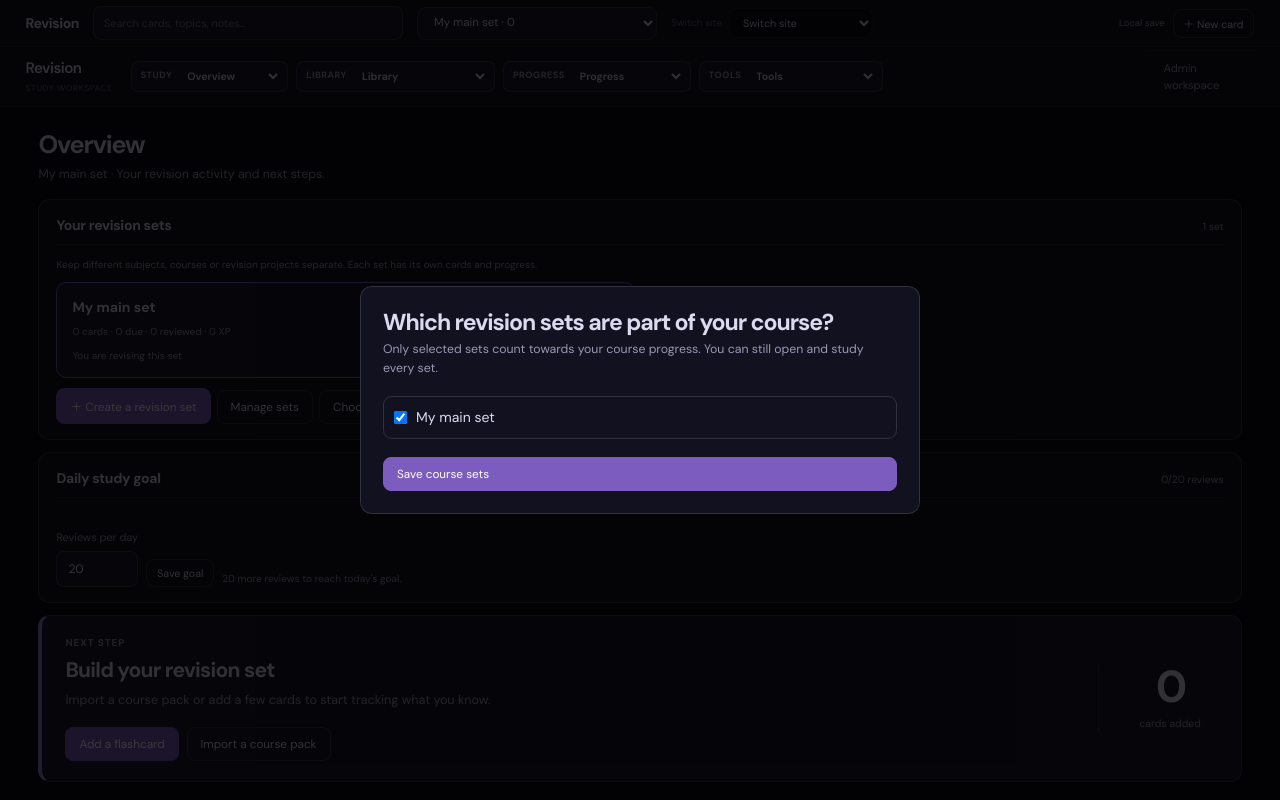
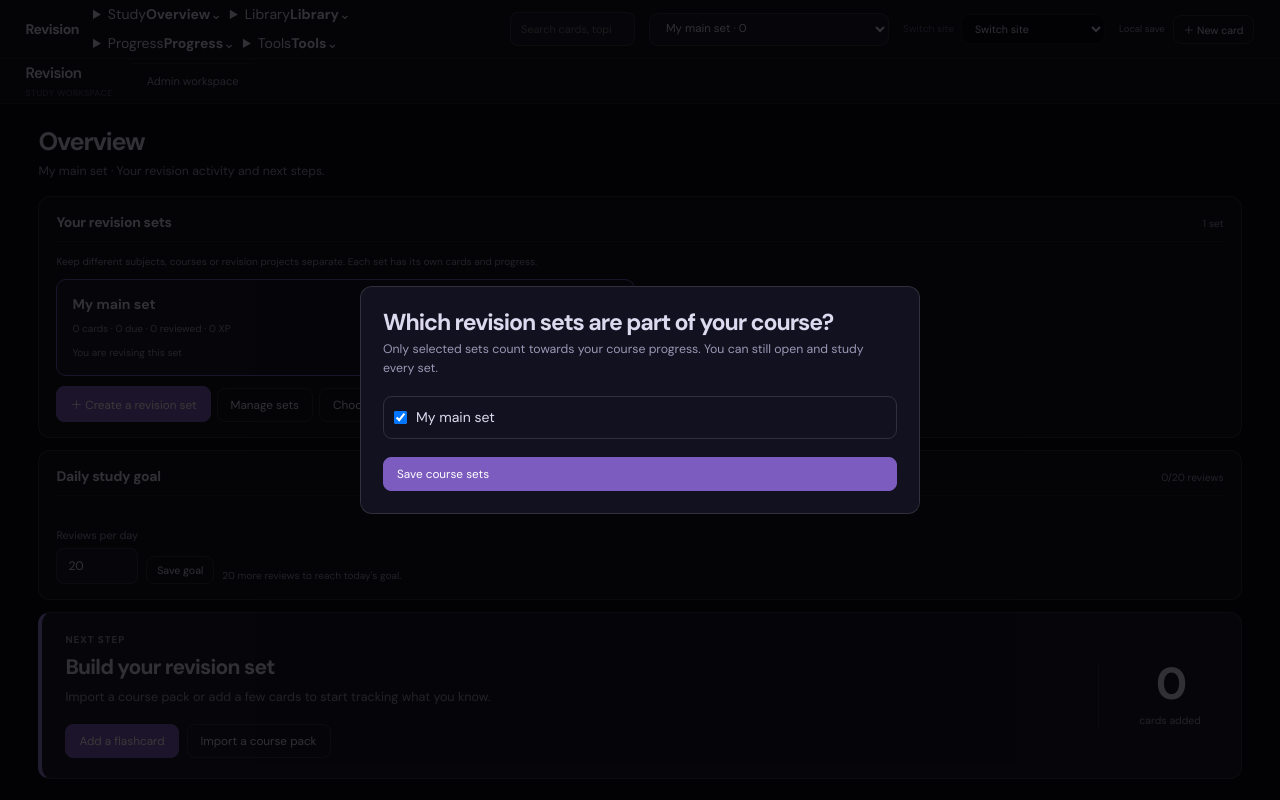
Before and after one commit to Blagos1195/GcseVault, a website: page revision/index.html in a window 1280 px wide. Drawn offline with Linux system fonts and the light colour scheme; no server answers.

Commit message:
Add hover navigation menus to Revision header

```diff
--- a/revision/index.html
+++ b/revision/index.html
@@ -10,22 +10,22 @@
 <script src="/GcseVault/worker-config.js?v=20261113-staging-config"></script>
 <script src="../shared.js?v=20261110-theme-sync"></script>
 <link href="https://fonts.googleapis.com/css2?family=DM+Mono:wght@400;500&family=DM+Sans:wght@400;500;600;700&display=swap" rel="stylesheet">
-<link rel="stylesheet" href="revision.css?v=20261114-site-switcher-v1"><link rel="stylesheet" href="product.css?v=20261110-product-tools">
+<link rel="stylesheet" href="revision.css?v=20261114-hover-nav-v2"><link rel="stylesheet" href="product.css?v=20261110-product-tools">
 </head>
 <body>
 
 <div id="app">
 
 
-  <header id="topbar"><div class="revision-search-row"><button id="revision-mobile-menu" type="button" aria-label="Open navigation menu" aria-controls="sidebar" aria-expanded="false">☰</button><a class="revision-brand" href="/GcseVault/revision/" aria-label="Revision homepage">Revision</a><div class="global-search"><input id="revision-search" type="search" placeholder="Search cards, topics, notes…" autocomplete="off" aria-label="Search revision content" oninput="searchRevision(this.value)"><div id="revision-search-results" class="search-results" hidden></div></div><select id="revision-set-switcher" aria-label="Current revision set" onchange="switchRevisionSet(this.value)"></select><label class="site-switcher"><span>Switch site</span><select aria-label="Switch site" onchange="if(this.value)location.href=this.value"><option value="" selected disabled>Switch site</option><option value="/GcseVault/quotes/">QuoteVault</option><option value="/GcseVault/dates/">DateVault</option><option value="/GcseVault/revision/">Revision</option><option value="/GcseVault/">GCSE Vault home</option></select></label><div class="revision-toolbar"><span id="sync-status" class="sync-status" role="status">Saved on this device</span><button class="btn bsm" id="new-card">＋ New card</button></div></div></header>
+  <header id="topbar"><div class="revision-search-row"><button id="revision-mobile-menu" type="button" aria-label="Open navigation menu" aria-controls="sidebar" aria-expanded="false">☰</button><a class="revision-brand" href="/GcseVault/revision/" aria-label="Revision homepage">Revision</a><nav id="revision-nav" aria-label="Revision sections">
+      <details class="revision-nav-menu"><summary><span>Study</span><strong id="revision-nav-study-current">Overview</strong><span class="revision-nav-chevron">⌄</span></summary><div class="revision-nav-options"><button type="button" data-view="overview">Overview</button><button type="button" data-view="cards">Flashcards</button></div></details>
+      <details class="revision-nav-menu"><summary><span>Library</span><strong id="revision-nav-library-current">Library</strong><span class="revision-nav-chevron">⌄</span></summary><div class="revision-nav-options"><button type="button" data-view="library">Library</button><button type="button" data-view="resources">Course materials</button><button type="button" data-view="public">Public notes</button></div></details>
+      <details class="revision-nav-menu"><summary><span>Progress</span><strong id="revision-nav-progress-current">Progress</strong><span class="revision-nav-chevron">⌄</span></summary><div class="revision-nav-options"><button type="button" data-view="analytics">Progress</button><button type="button" data-view="leaderboard">Leaderboard</button></div></details>
+      <details class="revision-nav-menu"><summary><span>Tools</span><strong id="revision-nav-tools-current">Tools</strong><span class="revision-nav-chevron">⌄</span></summary><div class="revision-nav-options"><button type="button" data-view="create">New card</button><button type="button" data-view="graph">Knowledge map</button><button type="button" data-view="settings">Settings</button><button type="button" data-view="ai">AI tools</button></div></details>
+    </nav><div class="global-search"><input id="revision-search" type="search" placeholder="Search cards, topics, notes…" autocomplete="off" aria-label="Search revision content" oninput="searchRevision(this.value)"><div id="revision-search-results" class="search-results" hidden></div></div><select id="revision-set-switcher" aria-label="Current revision set" onchange="switchRevisionSet(this.value)"></select><label class="site-switcher"><span>Switch site</span><select aria-label="Switch site" onchange="if(this.value)location.href=this.value"><option value="" selected disabled>Switch site</option><option value="/GcseVault/quotes/">QuoteVault</option><option value="/GcseVault/dates/">DateVault</option><option value="/GcseVault/revision/">Revision</option><option value="/GcseVault/">GCSE Vault home</option></select></label><div class="revision-toolbar"><span id="sync-status" class="sync-status" role="status">Saved on this device</span><button class="btn bsm" id="new-card">＋ New card</button></div></div></header>
   <aside id="sidebar" role="navigation" aria-label="Main navigation">
     <div class="sb-logo"><div class="sb-logo-main">Revision</div><div class="sb-logo-sub">Study workspace</div></div>
-    <nav id="revision-nav" aria-label="Revision sections">
-      <label class="nav-group nav-study"><span>Study</span><select aria-label="Study navigation" onchange="if(this.value){state.view=this.value;renderRevision()}"><option value="" selected>Study</option><option value="overview">Overview</option><option value="cards">Flashcards</option></select></label>
-      <label class="nav-group nav-library"><span>Library</span><select aria-label="Library navigation" onchange="if(this.value){state.view=this.value;renderRevision()}"><option value="" selected>Library</option><option value="library">Library</option><option value="resources">Course materials</option><option value="public">Public notes</option></select></label>
-      <label class="nav-group nav-progress"><span>Progress</span><select aria-label="Progress navigation" onchange="if(this.value){state.view=this.value;renderRevision()}"><option value="" selected>Progress</option><option value="analytics">Progress</option><option value="leaderboard">Leaderboard</option></select></label>
-      <label class="nav-group nav-tools"><span>Tools</span><select aria-label="Tools navigation" onchange="if(this.value){state.view=this.value;renderRevision()}"><option value="" selected>Tools</option><option value="create">New card</option><option value="graph">Knowledge map</option><option value="settings">Settings</option><option value="ai">AI tools</option></select></label>
-    </nav>
+
     <a class="sb-link" href="/GcseVault/admin/">Admin workspace</a>
     <a class="sb-link" href="/GcseVault/">GCSE Vault</a>
   </aside>
@@ -35,7 +35,7 @@
 </div>
 <div id="overlay"></div><div id="modal-bg"><div id="modal"></div></div><div id="toast"></div>
 
-<script src="app.js?v=20261114-chain-straightening-v1"></script>
+<script src="app.js?v=20261114-hover-nav-v2"></script>
 <script src="practice.js?v=20261110-product-quality"></script><script src="product.js?v=20261110-product-tools"></script>
 <script src="/GcseVault/offline.js?v=20261113-offline-shell-v1"></script>
 </body>
```
